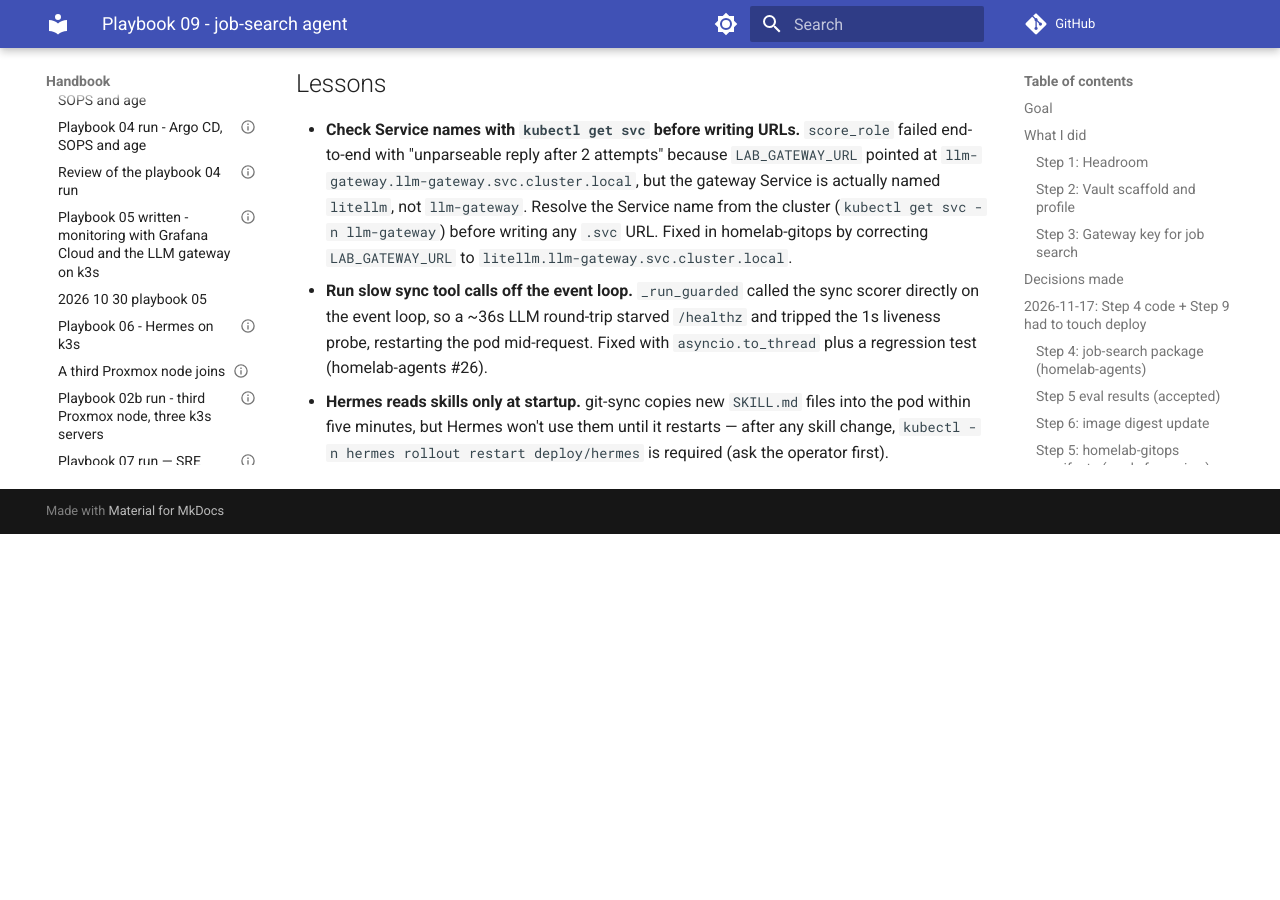
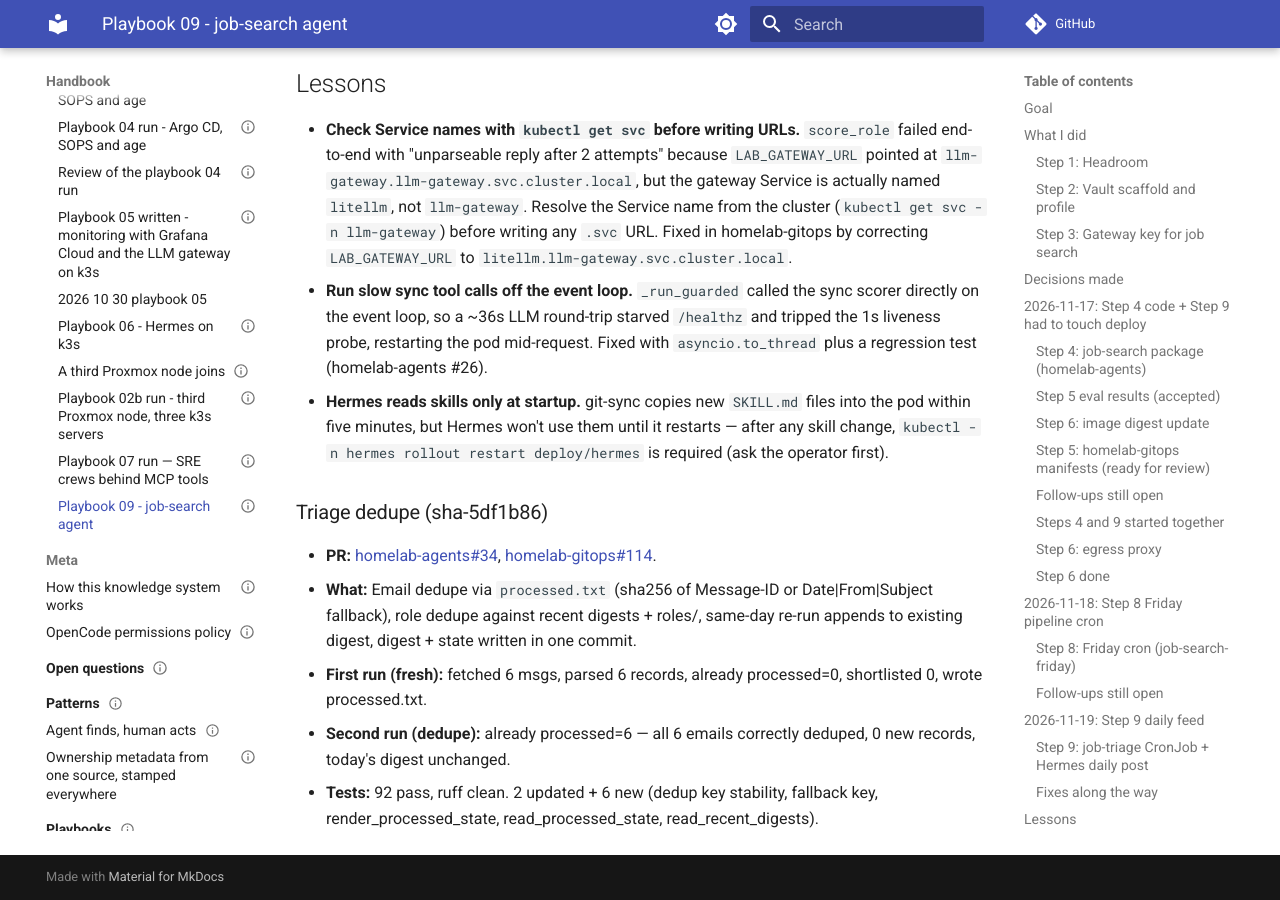
Before and after one commit to ssaav5-ai-labs/handbook, an MkDocs documentation site: the page built from docs/journal/2026/2026-11-15-09-job-search.md, in a window 1280 px wide and 900 px high, scrolled down 7200 px. Built offline with MkDocs 1.6.1 and Material for MkDocs 9.7.7, drawn with Linux system fonts in a browser that asks for light colours; comment, search, counter and statistics services are not loaded; before the commit the page ends 7734 px from its top, so only the background shows below that.

Commit message:
journal(09): triage dedupe deployed (sha-5df1b86). Re-run: already_processed=6, digest unchanged (#58)
Co-authored-by: ssaav5 <ssaav5@users.noreply.github.com>

```diff
--- a/docs/journal/2026/2026-11-15-09-job-search.md
+++ b/docs/journal/2026/2026-11-15-09-job-search.md
@@ -220,3 +220,11 @@ Deployment is live: job-search (2/2) + egress-proxy (1/1), 107 GitHub git CIDRs
 - **Check Service names with `kubectl get svc` before writing URLs.** `score_role` failed end-to-end with "unparseable reply after 2 attempts" because `LAB_GATEWAY_URL` pointed at `llm-gateway.llm-gateway.svc.cluster.local`, but the gateway Service is actually named `litellm`, not `llm-gateway`. Resolve the Service name from the cluster (`kubectl get svc -n llm-gateway`) before writing any `.svc` URL. Fixed in homelab-gitops by correcting `LAB_GATEWAY_URL` to `litellm.llm-gateway.svc.cluster.local`.
 - **Run slow sync tool calls off the event loop.** `_run_guarded` called the sync scorer directly on the event loop, so a ~36s LLM round-trip starved `/healthz` and tripped the 1s liveness probe, restarting the pod mid-request. Fixed with `asyncio.to_thread` plus a regression test (homelab-agents #26).
 - **Hermes reads skills only at startup.** git-sync copies new `SKILL.md` files into the pod within five minutes, but Hermes won't use them until it restarts — after any skill change, `kubectl -n hermes rollout restart deploy/hermes` is required (ask the operator first).
+
+### Triage dedupe (sha-5df1b86)
+
+- **PR:** [homelab-agents#34](https://github.com/ssaav5-ai-labs/homelab-agents/pull/34), [homelab-gitops#114](https://github.com/ssaav5-ai-labs/homelab-gitops/pull/114).
+- **What:** Email dedupe via `processed.txt` (sha256 of Message-ID or Date|From|Subject fallback), role dedupe against recent digests + roles/, same-day re-run appends to existing digest, digest + state written in one commit.
+- **First run (fresh):** fetched 6 msgs, parsed 6 records, already processed=0, shortlisted 0, wrote processed.txt.
+- **Second run (dedupe):** already processed=6 — all 6 emails correctly deduped, 0 new records, today's digest unchanged.
+- **Tests:** 92 pass, ruff clean. 2 updated + 6 new (dedup key stability, fallback key, render_processed_state, read_processed_state, read_recent_digests).
```
